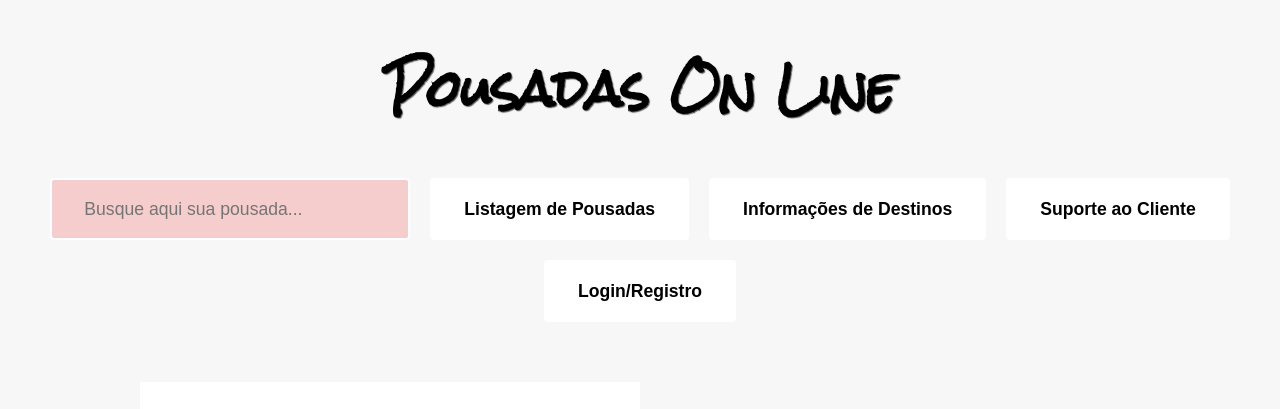
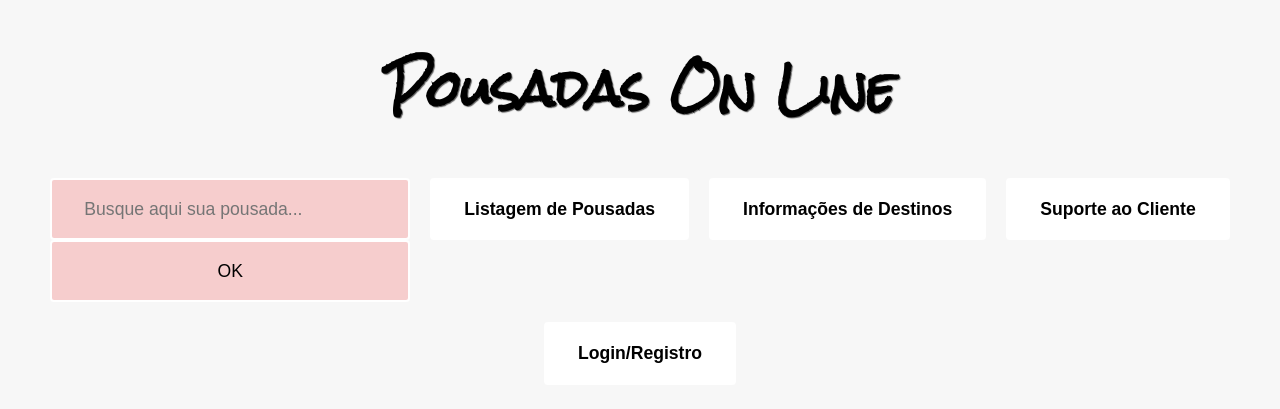
Before and after one commit to jharbes/PROGRAMACAO-WEB, a PHP site: page / in a window 1280 px wide. Shown: the top 409 px of the page. Run offline with PHP 8.4, Linux system fonts and the light colour scheme; some web fonts are replaced.

Commit message:
barra de pesquisa funcionando index

```diff
--- a/trabalho_final/site-reserva-pousadas/estilos/style.css
+++ b/trabalho_final/site-reserva-pousadas/estilos/style.css
@@ -107,6 +107,9 @@ p {
   border: 2px solid #ffffff;
 }
 
+.menu input #botaook{
+    display: none;
+}
 
 /* para que a borda nao "salte" quando utilizar o hover adicionamos ela no elemento em questao (sem o hover) e colocamos na mesma cor do background original */
 .menu a:hover{
--- a/trabalho_final/site-reserva-pousadas/index.php
+++ b/trabalho_final/site-reserva-pousadas/index.php
@@ -12,6 +12,7 @@
 require_once 'includes/banco.php';
 require_once 'includes/funcoes.php';
 require_once 'includes/login.php';
+$chave=$_GET['c']??"";
 ?>
 <body>
     <header class="header">
@@ -19,7 +20,10 @@ require_once 'includes/login.php';
 
         <nav aria-label="primaria">
             <ul class="menu">
-                <li><input type="text" name="busca" id="busca" placeholder="Busque aqui sua pousada..."></li>
+                <form action="listagem-pousadas.php" method="get">
+                    <li><input type="text" name="c" id="ibusca" placeholder="Busque aqui sua pousada..." size="10" maxlength="40"></li>
+                    <li><input id="botaook" type="submit" value="OK" width='50'></li>
+                </form>
                 <li><a href="listagem-pousadas.php">Listagem de Pousadas</a></li>
                 <li><a href="#">Informações de Destinos</a></li>
                 <li><a href="#">Suporte ao Cliente</a></li>
--- a/trabalho_final/site-reserva-pousadas/listagem-pousadas.php
+++ b/trabalho_final/site-reserva-pousadas/listagem-pousadas.php
@@ -12,6 +12,7 @@
 require_once 'includes/banco.php';
 require_once 'includes/funcoes.php';
 require_once 'includes/login.php';
+$chave=$_GET['c']??"";
 ?>
 <body>
     <header class="header">
@@ -34,10 +35,10 @@ require_once 'includes/login.php';
         /*
             $q="select * from jogos j join generos g on j.genero=g.cod";
         */
-            $q="select * from pousada;";
+            $q="select * from pousada";
 
             if (!empty($chave)){
-                $q.="where j.nome like '%$chave%' or p.produtora like '%$chave%' or g.genero like '%$chave%' ";
+                $q.=" where nome like '%$chave%' or localizacao like '%$chave%' or descricao like '%$chave%' ";
             }
 
             // switch ($ordem){
```
